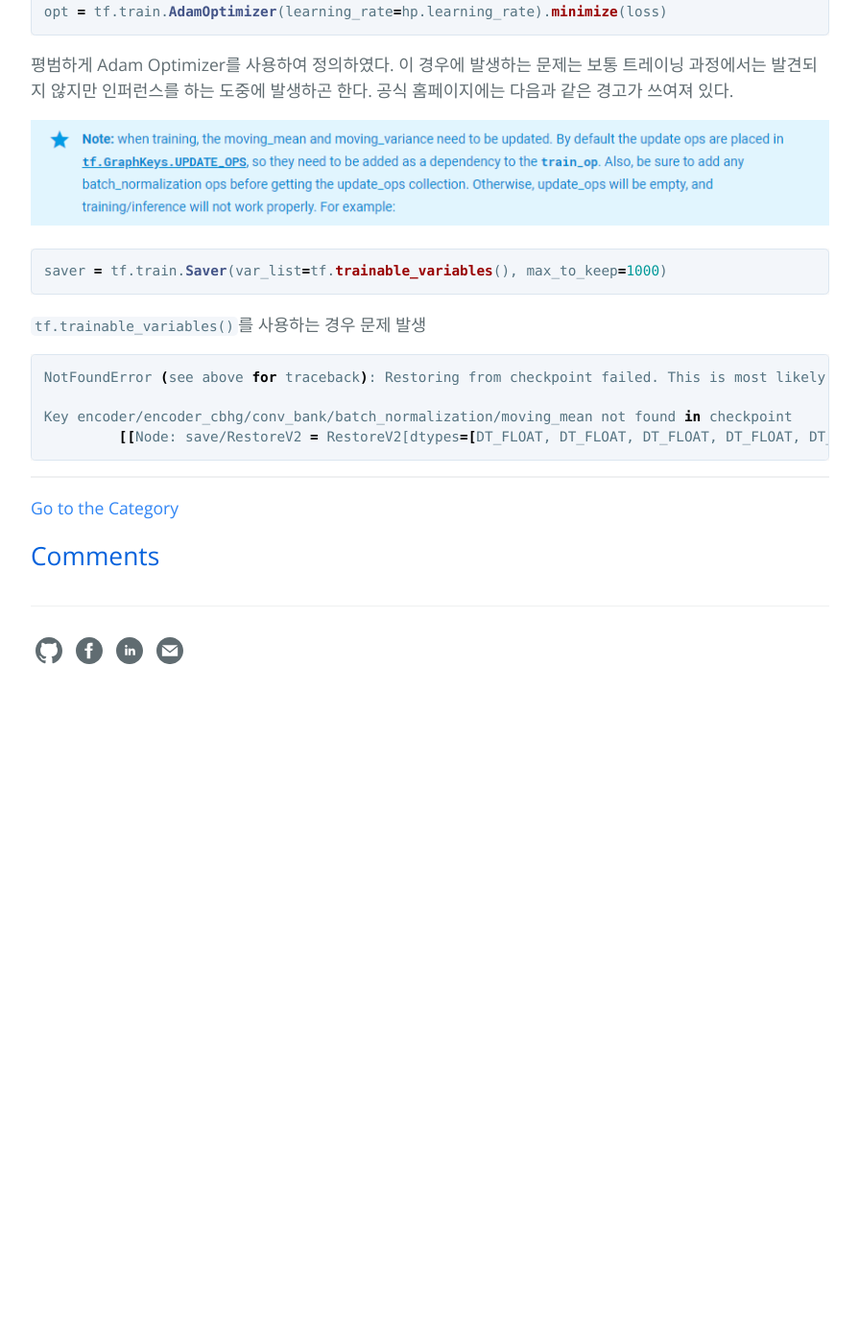
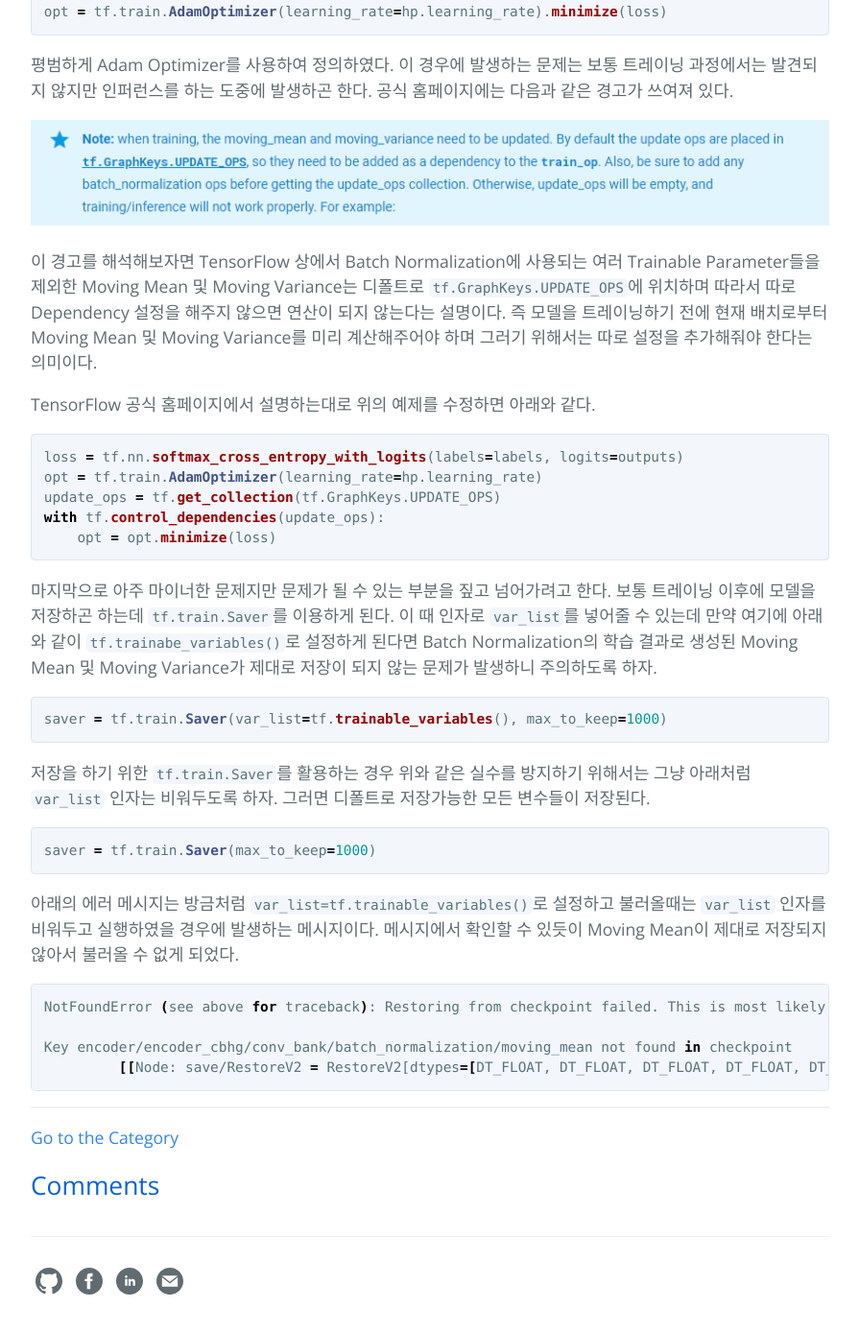
Before and after one commit to hcnoh/hcnoh.github.io, a Jekyll site: the page built from _posts/2018-11-27-batch-normalization.md, in a window 1280 px wide and 1400 px high, scrolled down 11574 px. Shown: the top 1388 px of the window at 96% size, without its empty margins (192-1087 px from the left). Built offline with Jekyll 4.4.1, drawn with Linux system fonts in a browser that asks for light colours; formulas are drawn with MathJax 3; comment, search, counter and statistics services are not loaded; before the commit the page ends 12320 px from its top, so only the background shows below that.

Commit message:
Update 2018-11-27-batch-normalization.md

````diff
--- a/_posts/2018-11-27-batch-normalization.md
+++ b/_posts/2018-11-27-batch-normalization.md
@@ -303,11 +303,31 @@ opt = tf.train.AdamOptimizer(learning_rate=hp.learning_rate).minimize(loss)
 
 ![](/assets/img/2018-11-27-batch-normalization/05.PNG)
 
+이 경고를 해석해보자면 TensorFlow 상에서 Batch Normalization에 사용되는 여러 Trainable Parameter들을 제외한 Moving Mean 및 Moving Variance는 디폴트로 `tf.GraphKeys.UPDATE_OPS`에 위치하며 따라서 따로 Dependency 설정을 해주지 않으면 연산이 되지 않는다는 설명이다. 즉 모델을 트레이닝하기 전에 현재 배치로부터 Moving Mean 및 Moving Variance를 미리 계산해주어야 하며 그러기 위해서는 따로 설정을 추가해줘야 한다는 의미이다.
+
+TensorFlow 공식 홈페이지에서 설명하는대로 위의 예제를 수정하면 아래와 같다.
+
+```python
+loss = tf.nn.softmax_cross_entropy_with_logits(labels=labels, logits=outputs)
+opt = tf.train.AdamOptimizer(learning_rate=hp.learning_rate)
+update_ops = tf.get_collection(tf.GraphKeys.UPDATE_OPS)
+with tf.control_dependencies(update_ops):
+    opt = opt.minimize(loss)
+```
+
+마지막으로 아주 마이너한 문제지만 문제가 될 수 있는 부분을 짚고 넘어가려고 한다. 보통 트레이닝 이후에 모델을 저장하곤 하는데 `tf.train.Saver`를 이용하게 된다. 이 때 인자로 `var_list`를 넣어줄 수 있는데 만약 여기에 아래와 같이 `tf.trainabe_variables()`로 설정하게 된다면 Batch Normalization의 학습 결과로 생성된 Moving Mean 및 Moving Variance가 제대로 저장이 되지 않는 문제가 발생하니 주의하도록 하자.
+
 ```python
 saver = tf.train.Saver(var_list=tf.trainable_variables(), max_to_keep=1000)
 ```
 
-`tf.trainable_variables()`를 사용하는 경우 문제 발생
+저장을 하기 위한 `tf.train.Saver`를 활용하는 경우 위와 같은 실수를 방지하기 위해서는 그냥 아래처럼 `var_list` 인자는 비워두도록 하자. 그러면 디폴트로 저장가능한 모든 변수들이 저장된다.
+
+```python
+saver = tf.train.Saver(max_to_keep=1000)
+```
+
+아래의 에러 메시지는 방금처럼 `var_list=tf.trainable_variables()`로 설정하고 불러올때는 `var_list` 인자를 비워두고 실행하였을 경우에 발생하는 메시지이다. 메시지에서 확인할 수 있듯이 Moving Mean이 제대로 저장되지 않아서 불러올 수 없게 되었다.
 
 ```bash
 NotFoundError (see above for traceback): Restoring from checkpoint failed. This is most likely due to a Variable name or other graph key that is missing from the checkpoint. Please ensure that you have not altered the graph expected based on the checkpoint. Original error:
````
